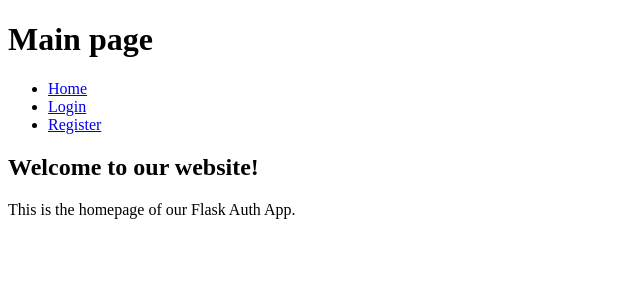
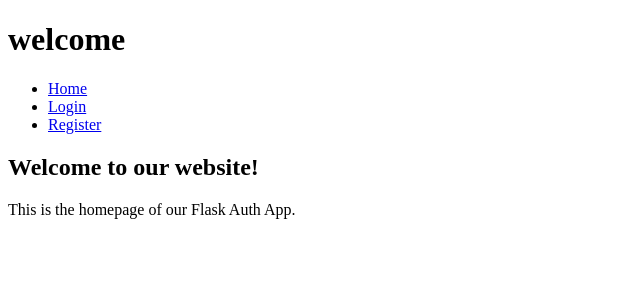
Before and after one commit to Elijah017/CITS3403-Group-Project, a Flask app: page / in a window 1280 px wide. Shown: the top 300 px of the page, without its empty margins (0-640 px from the left). Run offline with Flask 3, Linux system fonts and the light colour scheme.

Commit message:
Update base.html

```diff
--- a/templates/base.html
+++ b/templates/base.html
@@ -3,12 +3,12 @@
 <head>
     <meta charset="UTF-8">
     <meta name="viewport" content="width=device-width, initial-scale=1.0">
-    <title>{% block title %}Flask Auth App{% endblock %}</title>
+    <title>{% block title %}welcome{% endblock %}</title>
 
 </head>
 <body>
     <header>
-        <h1>Main page</h1>
+        <h1>welcome </h1>
         <nav>
             <ul>
                 <li><a href="{{ url_for('home') }}">Home</a></li>
```
